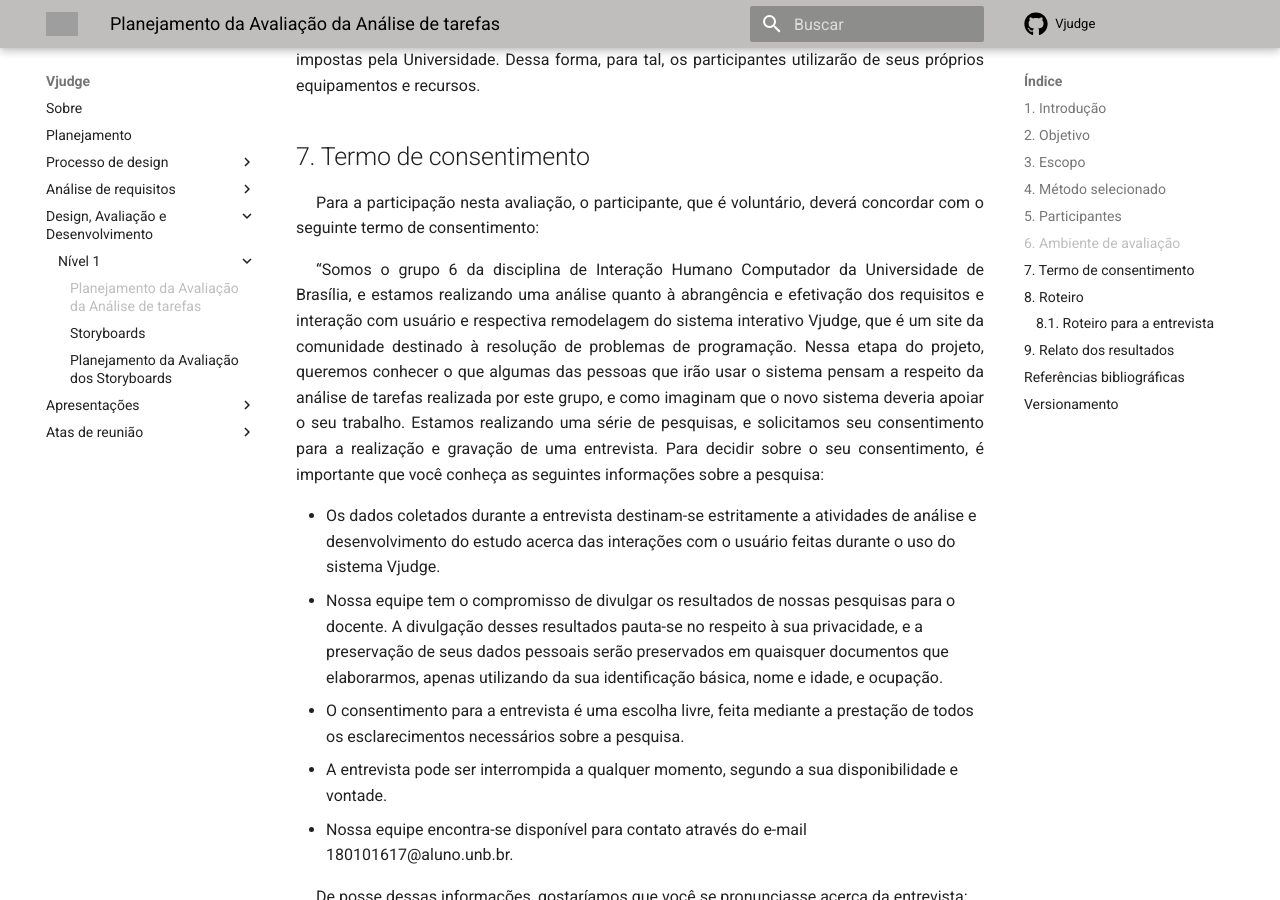
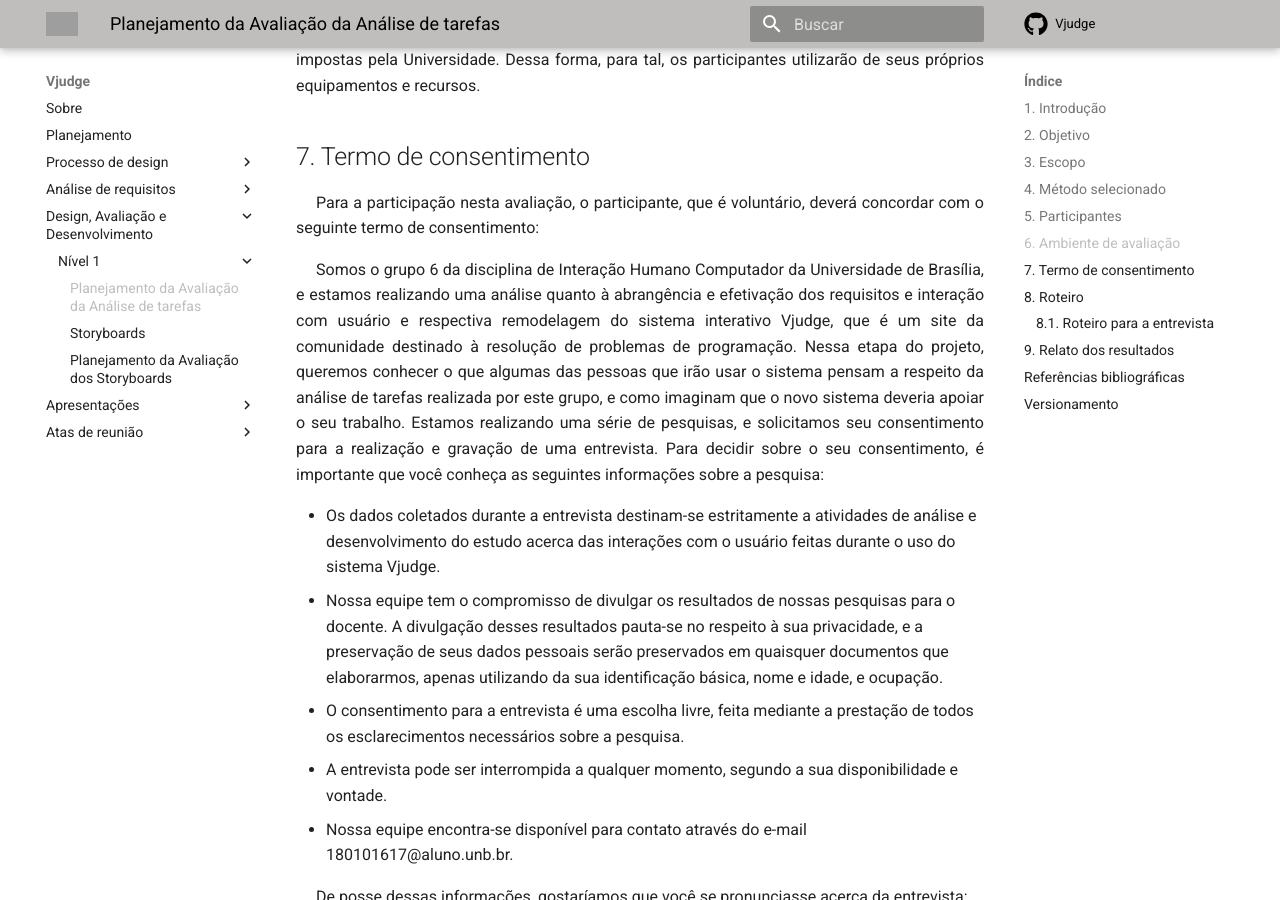
Before and after one commit to Interacao-Humano-Computador/2020.2-Grupo6, an MkDocs documentation site: the page built from docs/designAvaliacaoDesenvolvimento/nivel1/planejamentoAvaliacaoDaAnaliseDeTarefas.md, in a window 1280 px wide and 900 px high, scrolled down 1438 px. Built offline with MkDocs 1.6.1 and Material for MkDocs 9.7.7, drawn with Linux system fonts in a browser that asks for light colours; comment, search, counter and statistics services are not loaded; grey boxes are pictures that could not be loaded.

Commit message:
Corrigindo erro

```diff
--- a/docs/designAvaliacaoDesenvolvimento/nivel1/planejamentoAvaliacaoDaAnaliseDeTarefas.md
+++ b/docs/designAvaliacaoDesenvolvimento/nivel1/planejamentoAvaliacaoDaAnaliseDeTarefas.md
@@ -50,7 +50,7 @@ Para a participação nesta avaliação, o participante, que é voluntário, dev
 </p>
 
 <p style="text-indent: 20px; text-align: justify">
-“Somos o grupo 6 da disciplina de Interação Humano Computador da Universidade de Brasília, e estamos realizando uma análise quanto à abrangência e efetivação dos requisitos e interação com usuário e respectiva remodelagem do sistema interativo Vjudge, que é um site da comunidade destinado à resolução de problemas de programação. Nessa etapa do projeto, queremos conhecer o que algumas das pessoas que irão usar o sistema pensam a respeito da análise de tarefas realizada por este grupo, e como imaginam que o novo sistema deveria apoiar o seu trabalho. Estamos realizando uma série de pesquisas, e solicitamos seu consentimento para a realização e gravação de uma entrevista. Para decidir sobre o seu consentimento, é importante que você conheça as seguintes informações sobre a pesquisa:
+Somos o grupo 6 da disciplina de Interação Humano Computador da Universidade de Brasília, e estamos realizando uma análise quanto à abrangência e efetivação dos requisitos e interação com usuário e respectiva remodelagem do sistema interativo Vjudge, que é um site da comunidade destinado à resolução de problemas de programação. Nessa etapa do projeto, queremos conhecer o que algumas das pessoas que irão usar o sistema pensam a respeito da análise de tarefas realizada por este grupo, e como imaginam que o novo sistema deveria apoiar o seu trabalho. Estamos realizando uma série de pesquisas, e solicitamos seu consentimento para a realização e gravação de uma entrevista. Para decidir sobre o seu consentimento, é importante que você conheça as seguintes informações sobre a pesquisa:
 </p>
 
 <ul>
```
